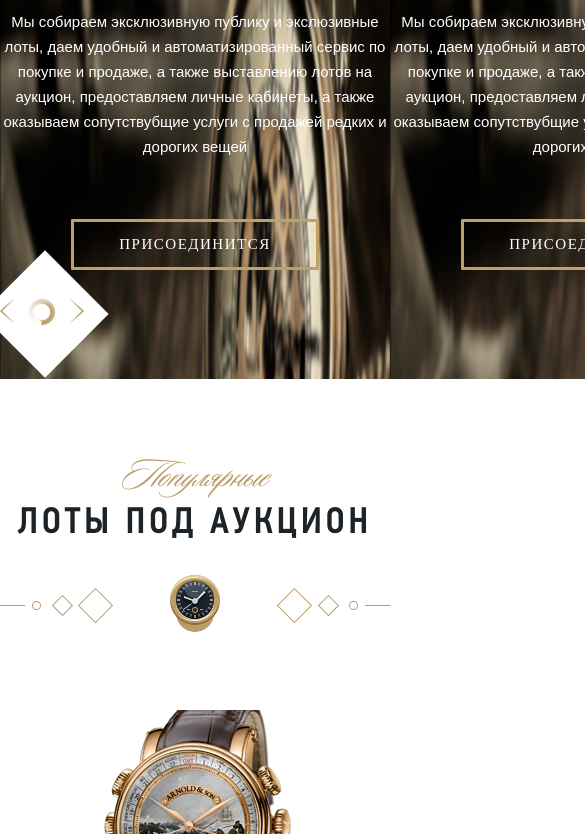
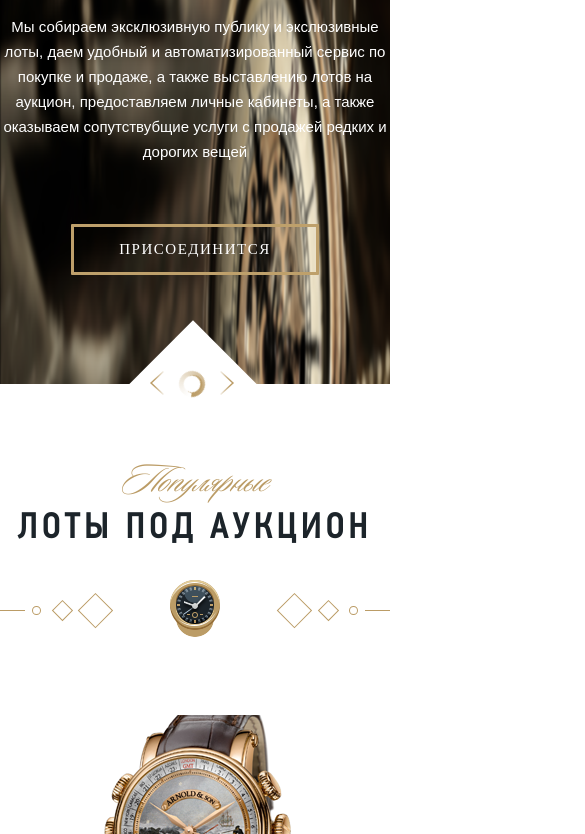
Before and after one commit to YaromirKravtsov/Site1, a plain HTML site: page index.html in a window 390 px wide. Shown: the part 281-1115 px from the top of the page, 585 px wide, since content can reach past the window. Drawn offline with nearby package versions, Linux system fonts and the light colour scheme; files whose address does not match are found by name.

Commit message:
Update style.css

```diff
--- a/css/style.css
+++ b/css/style.css
@@ -1,4 +1,6 @@
-
+a{
+    text-decoration: none;
+}
 *,
 *::before,
 *::after {
@@ -111,7 +113,13 @@ li {
 @import url('https://fonts.googleapis.com/css2?family=PT+Sans:ital@1&display=swap');
 /* ------------------------------------------------------MAIN PART----------------------------------------------------- */
 /* -------------------------------------------------------HEADER------------------------------------------------------- */
-
+.wraper{
+    overflow:  hidden;
+    -ms-user-select: none;
+			-moz-user-select: none;
+			-webkit-user-select: none;
+			user-select: none;
+}
 .header {
 	position: fixed;
        display: flex;
@@ -129,6 +137,9 @@ li {
     background-color: #1c242a;
 
 
+}
+.absolute{
+    position: absolute;
 }
 .header__container {
     max-width: 1200px;
@@ -260,9 +271,6 @@ height: 5px;
 }
 /* -------------------------------------------- */
 @media (min-width: 800px){
-/*     .header__menu{
-        margin: 0 40px;
-    } */
 	.menu__list {
 		display: flex;
 		flex-direction: row;
@@ -417,14 +425,16 @@ z-index: 2;
 }
 /* --------------------------------------------------------------------Content1------------------------------------------------------------------- */
 
-
-.content1 {
-    display: flex;
-    flex-direction: column;
-    align-items: center;
+.content1__wraper{
     width: 100%;
     height: 440px;
-    margin-top: 70px;
+    margin-top: 75px;
+}
+.content1 {
+    display: flex;
+    flex-direction: column;
+    align-items: center;
+
 }
 .content1__bacground{
     position: relative;
@@ -482,19 +492,19 @@ z-index: 2;
     border: 3px solid #bea06b;
     border-radius: 1px;
 }
+/* ----------- */
 .sqear{
-   display: flex;
+
     position: absolute;
     z-index: 3;
-top: 400px;
+    top: 470px;
     width: 90px;
     height: 90px;
     transform: rotate(45deg);
     background-color: #fff;
-    color: #1c242a;
-    justify-content: center;
-    align-items: center;
-}
+    left: 46.7%;
+}
+
 .sqear__1 {
     width: 14px;
 height: 24px;
@@ -520,7 +530,8 @@ height: 24px;
     display: flex;
     position: absolute;
     z-index: 4;
-    top: 430px;
+    top: 502px;
+    left: 47%;
 }
 /* --------------------------------------------------------------------Content2------------------------------------------------------------------- */
 
@@ -712,7 +723,7 @@ margin-top: -72px;
     color: #000000;
     margin: 0 37px;
     width: 95px;
-    /* border: 1px solid black; */
+
     padding: 0;
 }
 
@@ -731,7 +742,6 @@ margin-top: -72px;
 .cyrrent-price-buttom-seen {
    text-align: center;
     width: 60px;
-   /*  border: 1px solid black; */
     height: 20px;
 }
 .cyrrent-price-buttom-price {
@@ -743,7 +753,6 @@ margin-top: -72px;
     margin: 0 0px;
     margin-top: 8px;
     width: 130px;
-   /*  border: 1px solid #000; */
     display: block;
     text-align: center;
 }
@@ -766,9 +775,7 @@ text-align: center;
 .cyrrent-price-buttom-want
 {
     height: 20px;
-
     width: 60px;
-/*     border: 1px solid black; */
     text-align: center;
 }
 .content2__select-button{
@@ -794,8 +801,6 @@ text-align: center;
     flex-direction: row;
     align-items: center;
     margin-top: 90px;
-/*     margin-left: -20px; */
-
 }
 .content3__strelka1 {
     width: 120px;
@@ -845,9 +850,7 @@ text-align: center;
     height: 250px;
     position: absolute;
 
-}/* --------------------------------------------------------------------------------------------------------------- */
-/* --------------------------------------------------------------------------------------------------------------- */
-/* --------------------------------------------------------------------------------------------------------------- */
+}
 .circles__img1 {
     position: absolute;
 margin-top: 25px;
@@ -907,17 +910,14 @@ margin: 20px 120px;
     height: 10px;
     background-color: #bb9c66;
     border-radius: 50%;
-
     margin: 20px 120px;
     display: none;
     }
-/* --- */
 .content3__circles-line {
     position: relative;
     display: flex;
     flex-direction: column;
     align-items: center;
-/* margin-top: 95px; */
     margin: 95px 60px ;
 }
 .circles-line__square {
@@ -1001,11 +1001,8 @@ color: #ffffff;
 .content4__line {
     display: flex;
     flex-direction: row;
-/*   margin-top: 50px; */
     height: 60px;
     align-items: center;
-
-
 }
 .content4__line-line {
     width: 335px;
@@ -1048,8 +1045,6 @@ align-items: center;
 .content4__main {
     display: flex;
     flex-direction: row;
-
-   /*  width: 250px; */
     margin-top: 75px;
     margin-bottom: 100px;
     padding-bottom: 70px;
@@ -1065,16 +1060,6 @@ align-items: center;
    margin: 0 150px;
    width: 250px;
 }
-
-/* ------------------------------------------------------------------------------------------------------------------ */
-
-/* ------------------------------------------------------------------------------------------------------------------ */
-
-/* ------------------------------------------------------------------------------------------------------------------ */
-
-/* ------------------------------------------------------------------------------------------------------------------ */
-
-/* ------------------------------------------------------------------------------------------------------------------ */
 
 .content4__main-img {
     width: 250px;
@@ -1229,7 +1214,6 @@ color: #000000;
     display: flex;
     flex-direction: row;
 }
-/* --- */
 
 .content5__row2 {
     display: flex;
@@ -1261,7 +1245,6 @@ color: #000000;
     text-transform: none;
     color: #1c242a;
 }
-/* ---- */
 
 .content5__row3-line {
     display: flex;
@@ -1287,7 +1270,7 @@ border: 1px solid #bb9c66;
 border-radius: 50%;
 margin: 0 5px;
 }
-/* --- */
+
 .content5__row2-column1 {
     display: flex;
     flex-direction: column;
@@ -1314,7 +1297,7 @@ letter-spacing: 0.1em;
 color: #000000;
 margin-left: 20px;
 }
-/*  */
+
 .content5__row2-column1-main {
     display: flex;
     flex-direction: column;
@@ -1491,11 +1474,6 @@ margin-top: 30px;
     flex-wrap: wrap;
 }
 
-
-a{
-    text-decoration: none;
-}
-
 .footera {
     font-family: 'PF Din Text Cond Pro';
 font-size: 14px;
@@ -1571,6 +1549,16 @@ margin-left: 5px;
 }
 /* --------------------------------------------------------------------Адаптив------------------------------------------------------------------- */
 @media (max-width: 1050px) {
+
+    .sqear{
+        left: 45.7%;
+    }
+
+    .seqar-cont{
+        left: 46%;
+    }
+
+
     .content3__circles {
         margin-left: 0px;
       }
@@ -1681,7 +1669,6 @@ margin-left: 5px;
             width: 250px;
         }
 
-        /* -------------- */
         .content5__row2-column2-main2 {
 
             margin-top: 120px;
@@ -1705,11 +1692,18 @@ margin-left: 5px;
             color: #000;
           }
           .content3__up {
-            margin-left: 0px;/* -------------------------- */
-          }
-}
-/* ------------------------------------------------- */
+            margin-left: 0px;
+          }
+}
+
 @media (max-width: 970px) {
+        .sqear{
+        left: 45.7%;
+    }
+
+    .seqar-cont{
+        left: 46%;
+    }
     .container{
         max-width: 600px;
       }
@@ -1766,7 +1760,7 @@ margin-left: 5px;
         margin-right: 50px;
 
       }
-      /* ----- */
+
       .content5__row2-column2-main3 {
         width: 350px;
       }
@@ -1780,7 +1774,7 @@ margin-left: 5px;
         font-weight: 400;
         color: #000;
       }
-      /* --- */
+
       .footer__left-text {
         width: 80px;
         height: 25px;
@@ -1791,9 +1785,8 @@ margin-left: 5px;
       }
 
 }
-/* ------------Бургер----------- */
-
-/* ----------------------------- */
+/* ------------Menu Burger----------- */
+
 
 @media (max-width: 800px) {
     .header__row{
@@ -1810,9 +1803,32 @@ margin-left: 5px;
 }
 
 
-/* ---------------------------------------------- */
+@media (max-width: 834px) {
+.sqear{
+    left: 44.7%;
+}
+
+.seqar-cont{
+    left: 45%;
+}
+}
 @media (max-width: 705px) {
-
+    .sqear{
+        top: 620px;
+        left: 46.7%;
+
+    }
+
+    .seqar-cont{
+
+        top: 652px;
+        left: 47%;
+    }
+
+    .content1__wraper {
+
+        margin-bottom: 150px;
+      }
     .content1__text {
         width: 388px;
         font-family: 'PT Sans', sans-serif;
@@ -1834,16 +1850,11 @@ margin-left: 5px;
         width: 100%;
         height: 590px;
       }
-      .sqear {
-        top: 550px;
-
-      }
+
       .content1__bacground {
         height: 590px;
       }
-      .seqar-cont {
-        top: 580px;
-      }
+
       .content3__down-left-img {
         display: none;
       }
@@ -2000,4 +2011,29 @@ margin-left: 5px;
         width: 25px;
 
       }
-}
+      .sqear{
+        left: 39.7%;
+    }
+
+    .seqar-cont{
+        left: 40.5%;
+    }
+}
+@media (max-width: 390px){
+    .sqear{
+        left: 38%;
+    }
+
+    .seqar-cont{
+        left: 38.5%;
+    }
+}
+@media (max-width: 375px){
+    .sqear{
+        left: 37.7%;
+    }
+
+    .seqar-cont{
+        left: 38.5%;
+    }
+}
```
Lines whose indentation alone changed are shown as unchanged.
